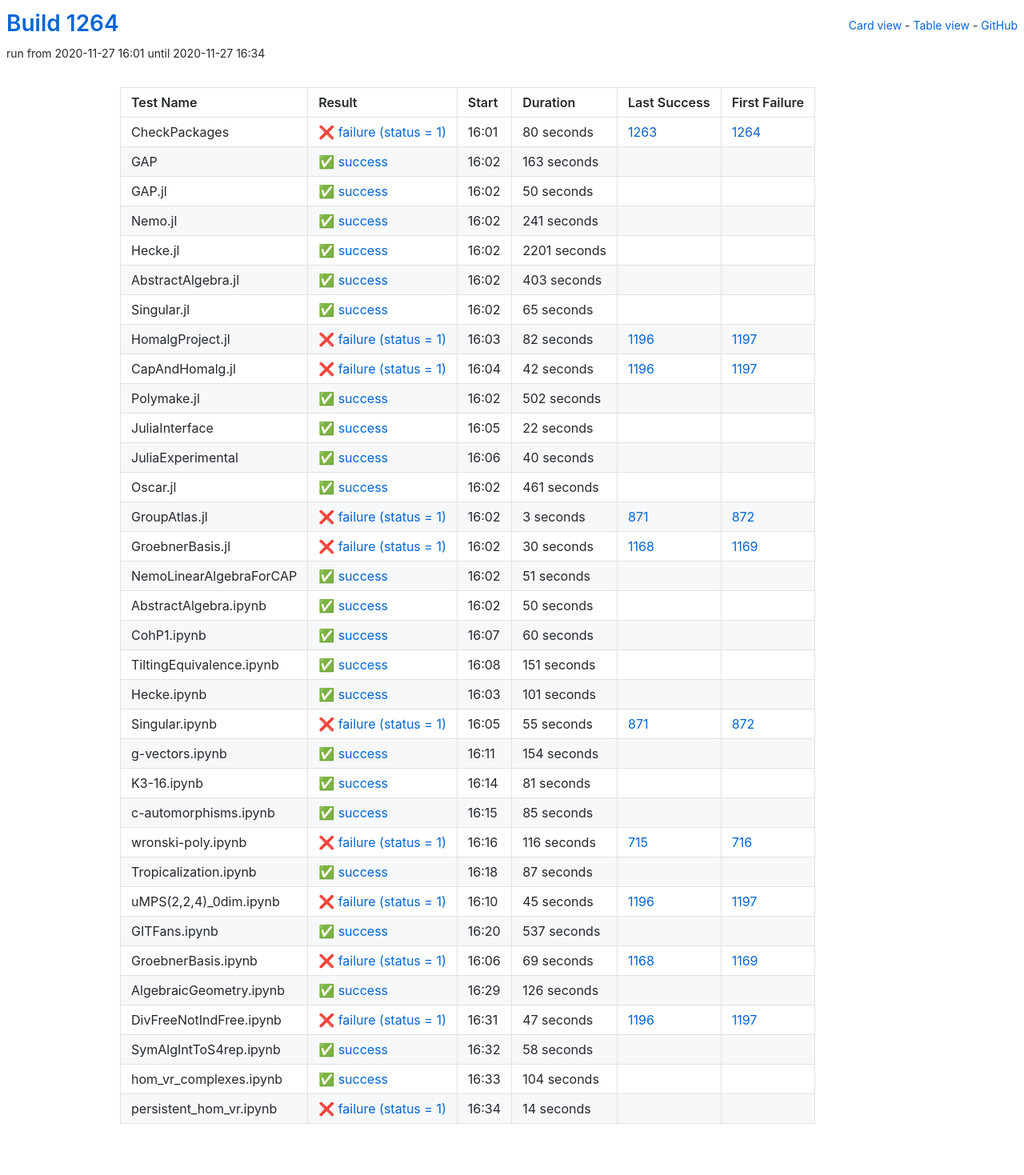
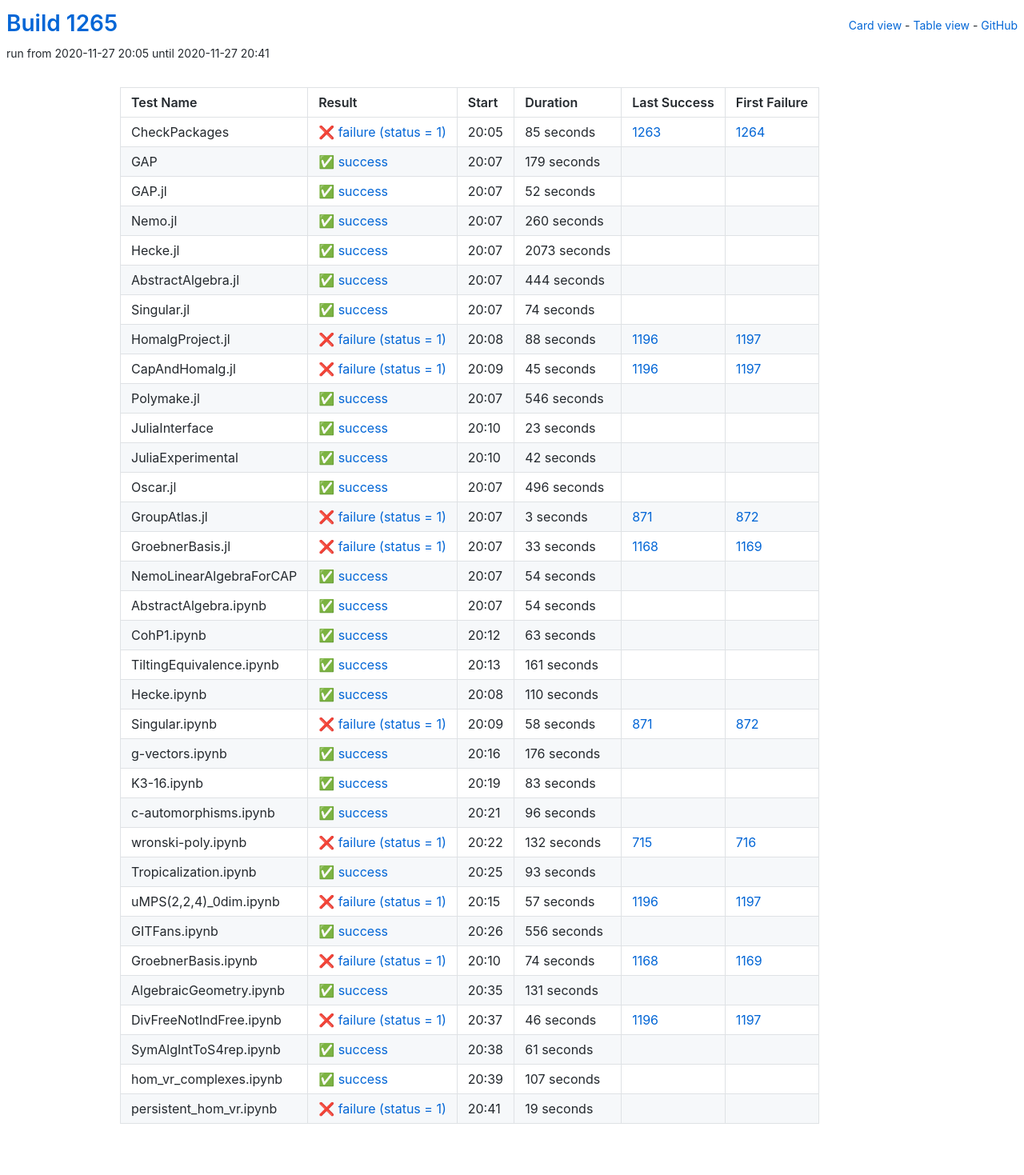
Before and after one commit to oscar-system/oscar-ci-status-stable, a Jekyll site: the page built from table.html, in a window 1280 px wide. Shown: the whole page at 80% size. Built offline with Jekyll 4.4.1, drawn with Linux system fonts in a browser that asks for light colours.

Commit message:
Build #1265

```diff
--- a/_data/ci.yml
+++ b/_data/ci.yml
@@ -1,6 +1,6 @@
 ---
-build: 1264
-build_url: https://oscarci.mathematik.uni-kl.de/job/oscar-stable/1264/
+build: 1265
+build_url: https://oscarci.mathematik.uni-kl.de/job/oscar-stable/1265/
 job: oscar-stable
 organization: oscar-system
 repo: oscar-ci-status-stable
@@ -8,164 +8,164 @@ repourl: https://github.com/oscar-system/oscar-ci-status-stable
 tests:
 - name: CheckPackages
   id: checkpackages
-  log: https://oscarci.mathematik.uni-kl.de/job/oscar-stable/1264/artifact//CheckPackages.log
-  start: 2020-11-27 16:01
+  log: https://oscarci.mathematik.uni-kl.de/job/oscar-stable/1265/artifact//CheckPackages.log
+  start: 2020-11-27 20:05
   success: false
   exitcode: 1
   status: failure
-  duration: 80
+  duration: 85
   last_success: 1263
   last_success_url: https://oscarci.mathematik.uni-kl.de/job/oscar-stable/1263/
   first_failure: 1264
   first_failure_url: https://oscarci.mathematik.uni-kl.de/job/oscar-stable/1264/
 - name: GAP
   id: gap
-  log: https://oscarci.mathematik.uni-kl.de/job/oscar-stable/1264/artifact//GAP.log
-  start: 2020-11-27 16:02
+  log: https://oscarci.mathematik.uni-kl.de/job/oscar-stable/1265/artifact//GAP.log
+  start: 2020-11-27 20:07
   success: true
   exitcode: 0
   status: success
-  duration: 163
+  duration: 179
   last_success: false
   last_success_url:
   first_failure: false
   first_failure_url:
 - name: GAP.jl
   id: gap-jl
-  log: https://oscarci.mathematik.uni-kl.de/job/oscar-stable/1264/artifact//GAP.jl.log
-  start: 2020-11-27 16:02
+  log: https://oscarci.mathematik.uni-kl.de/job/oscar-stable/1265/artifact//GAP.jl.log
+  start: 2020-11-27 20:07
   success: true
   exitcode: 0
   status: success
-  duration: 50
+  duration: 52
   last_success: false
   last_success_url:
   first_failure: false
   first_failure_url:
 - name: Nemo.jl
   id: nemo-jl
-  log: https://oscarci.mathematik.uni-kl.de/job/oscar-stable/1264/artifact//Nemo.jl.log
-  start: 2020-11-27 16:02
+  log: https://oscarci.mathematik.uni-kl.de/job/oscar-stable/1265/artifact//Nemo.jl.log
+  start: 2020-11-27 20:07
   success: true
   exitcode: 0
   status: success
-  duration: 241
+  duration: 260
   last_success: false
   last_success_url:
   first_failure: false
   first_failure_url:
 - name: Hecke.jl
   id: hecke-jl
-  log: https://oscarci.mathematik.uni-kl.de/job/oscar-stable/1264/artifact//Hecke.jl.log
-  start: 2020-11-27 16:02
+  log: https://oscarci.mathematik.uni-kl.de/job/oscar-stable/1265/artifact//Hecke.jl.log
+  start: 2020-11-27 20:07
   success: true
   exitcode: 0
   status: success
-  duration: 2201
+  duration: 2073
   last_success: false
   last_success_url:
   first_failure: false
   first_failure_url:
 - name: AbstractAlgebra.jl
   id: abstractalgebra-jl
-  log: https://oscarci.mathematik.uni-kl.de/job/oscar-stable/1264/artifact//AbstractAlgebra.jl.log
-  start: 2020-11-27 16:02
+  log: https://oscarci.mathematik.uni-kl.de/job/oscar-stable/1265/artifact//AbstractAlgebra.jl.log
+  start: 2020-11-27 20:07
   success: true
   exitcode: 0
   status: success
-  duration: 403
+  duration: 444
   last_success: false
   last_success_url:
   first_failure: false
   first_failure_url:
 - name: Singular.jl
   id: singular-jl
-  log: https://oscarci.mathematik.uni-kl.de/job/oscar-stable/1264/artifact//Singular.jl.log
-  start: 2020-11-27 16:02
+  log: https://oscarci.mathematik.uni-kl.de/job/oscar-stable/1265/artifact//Singular.jl.log
+  start: 2020-11-27 20:07
   success: true
   exitcode: 0
   status: success
-  duration: 65
+  duration: 74
   last_success: false
   last_success_url:
   first_failure: false
   first_failure_url:
 - name: HomalgProject.jl
   id: homalgproject-jl
-  log: https://oscarci.mathematik.uni-kl.de/job/oscar-stable/1264/artifact//HomalgProject.jl.log
-  start: 2020-11-27 16:03
+  log: https://oscarci.mathematik.uni-kl.de/job/oscar-stable/1265/artifact//HomalgProject.jl.log
+  start: 2020-11-27 20:08
   success: false
   exitcode: 1
   status: failure
-  duration: 82
+  duration: 88
   last_success: 1196
   last_success_url: https://oscarci.mathematik.uni-kl.de/job/oscar-stable/1196/
   first_failure: 1197
   first_failure_url: https://oscarci.mathematik.uni-kl.de/job/oscar-stable/1197/
 - name: CapAndHomalg.jl
   id: capandhomalg-jl
-  log: https://oscarci.mathematik.uni-kl.de/job/oscar-stable/1264/artifact//CapAndHomalg.jl.log
-  start: 2020-11-27 16:04
+  log: https://oscarci.mathematik.uni-kl.de/job/oscar-stable/1265/artifact//CapAndHomalg.jl.log
+  start: 2020-11-27 20:09
   success: false
   exitcode: 1
   status: failure
-  duration: 42
+  duration: 45
   last_success: 1196
   last_success_url: https://oscarci.mathematik.uni-kl.de/job/oscar-stable/1196/
   first_failure: 1197
   first_failure_url: https://oscarci.mathematik.uni-kl.de/job/oscar-stable/1197/
 - name: Polymake.jl
   id: polymake-jl
-  log: https://oscarci.mathematik.uni-kl.de/job/oscar-stable/1264/artifact//Polymake.jl.log
-  start: 2020-11-27 16:02
+  log: https://oscarci.mathematik.uni-kl.de/job/oscar-stable/1265/artifact//Polymake.jl.log
+  start: 2020-11-27 20:07
   success: true
   exitcode: 0
   status: success
-  duration: 502
+  duration: 546
   last_success: false
   last_success_url:
   first_failure: false
   first_failure_url:
 - name: JuliaInterface
   id: juliainterface
-  log: https://oscarci.mathematik.uni-kl.de/job/oscar-stable/1264/artifact//JuliaInterface.log
-  start: 2020-11-27 16:05
+  log: https://oscarci.mathematik.uni-kl.de/job/oscar-stable/1265/artifact//JuliaInterface.log
+  start: 2020-11-27 20:10
   success: true
   exitcode: 0
   status: success
-  duration: 22
+  duration: 23
   last_success: false
   last_success_url:
   first_failure: false
   first_failure_url:
 - name: JuliaExperimental
   id: juliaexperimental
-  log: https://oscarci.mathematik.uni-kl.de/job/oscar-stable/1264/artifact//JuliaExperimental.log
-  start: 2020-11-27 16:06
+  log: https://oscarci.mathematik.uni-kl.de/job/oscar-stable/1265/artifact//JuliaExperimental.log
+  start: 2020-11-27 20:10
   success: true
   exitcode: 0
   status: success
-  duration: 40
+  duration: 42
   last_success: false
   last_success_url:
   first_failure: false
   first_failure_url:
 - name: Oscar.jl
   id: oscar-jl
-  log: https://oscarci.mathematik.uni-kl.de/job/oscar-stable/1264/artifact//Oscar.jl.log
-  start: 2020-11-27 16:02
+  log: https://oscarci.mathematik.uni-kl.de/job/oscar-stable/1265/artifact//Oscar.jl.log
+  start: 2020-11-27 20:07
   success: true
   exitcode: 0
   status: success
-  duration: 461
+  duration: 496
   last_success: false
   last_success_url:
   first_failure: false
   first_failure_url:
 - name: GroupAtlas.jl
   id: groupatlas-jl
-  log: https://oscarci.mathematik.uni-kl.de/job/oscar-stable/1264/artifact//GroupAtlas.jl.log
-  start: 2020-11-27 16:02
+  log: https://oscarci.mathematik.uni-kl.de/job/oscar-stable/1265/artifact//GroupAtlas.jl.log
+  start: 2020-11-27 20:07
   success: false
   exitcode: 1
   status: failure
@@ -176,240 +176,240 @@ tests:
   first_failure_url: https://oscarci.mathematik.uni-kl.de/job/oscar-stable/872/
 - name: GroebnerBasis.jl
   id: groebnerbasis-jl
-  log: https://oscarci.mathematik.uni-kl.de/job/oscar-stable/1264/artifact//GroebnerBasis.jl.log
-  start: 2020-11-27 16:02
+  log: https://oscarci.mathematik.uni-kl.de/job/oscar-stable/1265/artifact//GroebnerBasis.jl.log
+  start: 2020-11-27 20:07
   success: false
   exitcode: 1
   status: failure
-  duration: 30
+  duration: 33
   last_success: 1168
   last_success_url: https://oscarci.mathematik.uni-kl.de/job/oscar-stable/1168/
   first_failure: 1169
   first_failure_url: https://oscarci.mathematik.uni-kl.de/job/oscar-stable/1169/
 - name: NemoLinearAlgebraForCAP
   id: nemolinearalgebraforcap
-  log: https://oscarci.mathematik.uni-kl.de/job/oscar-stable/1264/artifact//NemoLinearAlgebraForCAP.log
-  start: 2020-11-27 16:02
+  log: https://oscarci.mathematik.uni-kl.de/job/oscar-stable/1265/artifact//NemoLinearAlgebraForCAP.log
+  start: 2020-11-27 20:07
   success: true
   exitcode: 0
   status: success
-  duration: 51
+  duration: 54
   last_success: false
   last_success_url:
   first_failure: false
   first_failure_url:
 - name: AbstractAlgebra.ipynb
   id: abstractalgebra-ipynb
-  log: https://oscarci.mathematik.uni-kl.de/job/oscar-stable/1264/artifact//AbstractAlgebra.ipynb.log
-  start: 2020-11-27 16:02
+  log: https://oscarci.mathematik.uni-kl.de/job/oscar-stable/1265/artifact//AbstractAlgebra.ipynb.log
+  start: 2020-11-27 20:07
   success: true
   exitcode: 0
   status: success
-  duration: 50
+  duration: 54
   last_success: false
   last_success_url:
   first_failure: false
   first_failure_url:
 - name: CohP1.ipynb
   id: cohp1-ipynb
-  log: https://oscarci.mathematik.uni-kl.de/job/oscar-stable/1264/artifact//CohP1.ipynb.log
-  start: 2020-11-27 16:07
+  log: https://oscarci.mathematik.uni-kl.de/job/oscar-stable/1265/artifact//CohP1.ipynb.log
+  start: 2020-11-27 20:12
   success: true
   exitcode: 0
   status: success
-  duration: 60
+  duration: 63
   last_success: false
   last_success_url:
   first_failure: false
   first_failure_url:
 - name: TiltingEquivalence.ipynb
   id: tiltingequivalence-ipynb
-  log: https://oscarci.mathematik.uni-kl.de/job/oscar-stable/1264/artifact//TiltingEquivalence.ipynb.log
-  start: 2020-11-27 16:08
+  log: https://oscarci.mathematik.uni-kl.de/job/oscar-stable/1265/artifact//TiltingEquivalence.ipynb.log
+  start: 2020-11-27 20:13
   success: true
   exitcode: 0
   status: success
-  duration: 151
+  duration: 161
   last_success: false
   last_success_url:
   first_failure: false
   first_failure_url:
 - name: Hecke.ipynb
   id: hecke-ipynb
-  log: https://oscarci.mathematik.uni-kl.de/job/oscar-stable/1264/artifact//Hecke.ipynb.log
-  start: 2020-11-27 16:03
+  log: https://oscarci.mathematik.uni-kl.de/job/oscar-stable/1265/artifact//Hecke.ipynb.log
+  start: 2020-11-27 20:08
   success: true
   exitcode: 0
   status: success
-  duration: 101
+  duration: 110
   last_success: false
   last_success_url:
   first_failure: false
   first_failure_url:
 - name: Singular.ipynb
   id: singular-ipynb
-  log: https://oscarci.mathematik.uni-kl.de/job/oscar-stable/1264/artifact//Singular.ipynb.log
-  start: 2020-11-27 16:05
+  log: https://oscarci.mathematik.uni-kl.de/job/oscar-stable/1265/artifact//Singular.ipynb.log
+  start: 2020-11-27 20:09
   success: false
   exitcode: 1
   status: failure
-  duration: 55
+  duration: 58
   last_success: 871
   last_success_url: https://oscarci.mathematik.uni-kl.de/job/oscar-stable/871/
   first_failure: 872
   first_failure_url: https://oscarci.mathematik.uni-kl.de/job/oscar-stable/872/
 - name: g-vectors.ipynb
   id: g-vectors-ipynb
-  log: https://oscarci.mathematik.uni-kl.de/job/oscar-stable/1264/artifact//g-vectors.ipynb.log
-  start: 2020-11-27 16:11
+  log: https://oscarci.mathematik.uni-kl.de/job/oscar-stable/1265/artifact//g-vectors.ipynb.log
+  start: 2020-11-27 20:16
   success: true
   exitcode: 0
   status: success
-  duration: 154
+  duration: 176
   last_success: false
   last_success_url:
   first_failure: false
   first_failure_url:
 - name: K3-16.ipynb
   id: k3-16-ipynb
-  log: https://oscarci.mathematik.uni-kl.de/job/oscar-stable/1264/artifact//K3-16.ipynb.log
-  start: 2020-11-27 16:14
+  log: https://oscarci.mathematik.uni-kl.de/job/oscar-stable/1265/artifact//K3-16.ipynb.log
+  start: 2020-11-27 20:19
   success: true
   exitcode: 0
   status: success
-  duration: 81
+  duration: 83
   last_success: false
   last_success_url:
   first_failure: false
   first_failure_url:
 - name: c-automorphisms.ipynb
   id: c-automorphisms-ipynb
-  log: https://oscarci.mathematik.uni-kl.de/job/oscar-stable/1264/artifact//c-automorphisms.ipynb.log
-  start: 2020-11-27 16:15
+  log: https://oscarci.mathematik.uni-kl.de/job/oscar-stable/1265/artifact//c-automorphisms.ipynb.log
+  start: 2020-11-27 20:21
   success: true
   exitcode: 0
   status: success
-  duration: 85
+  duration: 96
   last_success: false
   last_success_url:
   first_failure: false
   first_failure_url:
 - name: wronski-poly.ipynb
   id: wronski-poly-ipynb
-  log: https://oscarci.mathematik.uni-kl.de/job/oscar-stable/1264/artifact//wronski-poly.ipynb.log
-  start: 2020-11-27 16:16
+  log: https://oscarci.mathematik.uni-kl.de/job/oscar-stable/1265/artifact//wronski-poly.ipynb.log
+  start: 2020-11-27 20:22
   success: false
   exitcode: 1
   status: failure
-  duration: 116
+  duration: 132
   last_success: 715
   last_success_url: https://oscarci.mathematik.uni-kl.de/job/oscar-stable/715/
   first_failure: 716
   first_failure_url: https://oscarci.mathematik.uni-kl.de/job/oscar-stable/716/
 - name: Tropicalization.ipynb
   id: tropicalization-ipynb
-  log: https://oscarci.mathematik.uni-kl.de/job/oscar-stable/1264/artifact//Tropicalization.ipynb.log
-  start: 2020-11-27 16:18
+  log: https://oscarci.mathematik.uni-kl.de/job/oscar-stable/1265/artifact//Tropicalization.ipynb.log
+  start: 2020-11-27 20:25
   success: true
   exitcode: 0
   status: success
-  duration: 87
+  duration: 93
   last_success: false
   last_success_url:
   first_failure: false
   first_failure_url:
 - name: uMPS(2,2,4)_0dim.ipynb
   id: umps-2-2-4-0dim-ipynb
-  log: https://oscarci.mathematik.uni-kl.de/job/oscar-stable/1264/artifact//uMPS-2-2-4-_0dim.ipynb.log
-  start: 2020-11-27 16:10
+  log: https://oscarci.mathematik.uni-kl.de/job/oscar-stable/1265/artifact//uMPS-2-2-4-_0dim.ipynb.log
+  start: 2020-11-27 20:15
   success: false
   exitcode: 1
   status: failure
-  duration: 45
+  duration: 57
   last_success: 1196
   last_success_url: https://oscarci.mathematik.uni-kl.de/job/oscar-stable/1196/
   first_failure: 1197
   first_failure_url: https://oscarci.mathematik.uni-kl.de/job/oscar-stable/1197/
 - name: GITFans.ipynb
   id: gitfans-ipynb
-  log: https://oscarci.mathematik.uni-kl.de/job/oscar-stable/1264/artifact//GITFans.ipynb.log
-  start: 2020-11-27 16:20
+  log: https://oscarci.mathematik.uni-kl.de/job/oscar-stable/1265/artifact//GITFans.ipynb.log
+  start: 2020-11-27 20:26
   success: true
   exitcode: 0
   status: success
-  duration: 537
+  duration: 556
   last_success: false
   last_success_url:
   first_failure: false
   first_failure_url:
 - name: GroebnerBasis.ipynb
   id: groebnerbasis-ipynb
-  log: https://oscarci.mathematik.uni-kl.de/job/oscar-stable/1264/artifact//GroebnerBasis.ipynb.log
-  start: 2020-11-27 16:06
+  log: https://oscarci.mathematik.uni-kl.de/job/oscar-stable/1265/artifact//GroebnerBasis.ipynb.log
+  start: 2020-11-27 20:10
   success: false
   exitcode: 1
   status: failure
-  duration: 69
+  duration: 74
   last_success: 1168
   last_success_url: https://oscarci.mathematik.uni-kl.de/job/oscar-stable/1168/
   first_failure: 1169
   first_failure_url: https://oscarci.mathematik.uni-kl.de/job/oscar-stable/1169/
 - name: AlgebraicGeometry.ipynb
   id: algebraicgeometry-ipynb
-  log: https://oscarci.mathematik.uni-kl.de/job/oscar-stable/1264/artifact//AlgebraicGeometry.ipynb.log
-  start: 2020-11-27 16:29
+  log: https://oscarci.mathematik.uni-kl.de/job/oscar-stable/1265/artifact//AlgebraicGeometry.ipynb.log
+  start: 2020-11-27 20:35
   success: true
   exitcode: 0
   status: success
-  duration: 126
+  duration: 131
   last_success: false
   last_success_url:
   first_failure: false
   first_failure_url:
 - name: DivFreeNotIndFree.ipynb
   id: divfreenotindfree-ipynb
-  log: https://oscarci.mathematik.uni-kl.de/job/oscar-stable/1264/artifact//DivFreeNotIndFree.ipynb.log
-  start: 2020-11-27 16:31
+  log: https://oscarci.mathematik.uni-kl.de/job/oscar-stable/1265/artifact//DivFreeNotIndFree.ipynb.log
+  start: 2020-11-27 20:37
   success: false
   exitcode: 1
   status: failure
-  duration: 47
+  duration: 46
   last_success: 1196
   last_success_url: https://oscarci.mathematik.uni-kl.de/job/oscar-stable/1196/
   first_failure: 1197
   first_failure_url: https://oscarci.mathematik.uni-kl.de/job/oscar-stable/1197/
 - name: SymAlgIntToS4rep.ipynb
   id: symalginttos4rep-ipynb
-  log: https://oscarci.mathematik.uni-kl.de/job/oscar-stable/1264/artifact//SymAlgIntToS4rep.ipynb.log
-  start: 2020-11-27 16:32
+  log: https://oscarci.mathematik.uni-kl.de/job/oscar-stable/1265/artifact//SymAlgIntToS4rep.ipynb.log
+  start: 2020-11-27 20:38
   success: true
   exitcode: 0
   status: success
-  duration: 58
+  duration: 61
   last_success: false
   last_success_url:
   first_failure: false
   first_failure_url:
 - name: hom_vr_complexes.ipynb
   id: hom-vr-complexes-ipynb
-  log: https://oscarci.mathematik.uni-kl.de/job/oscar-stable/1264/artifact//hom_vr_complexes.ipynb.log
-  start: 2020-11-27 16:33
+  log: https://oscarci.mathematik.uni-kl.de/job/oscar-stable/1265/artifact//hom_vr_complexes.ipynb.log
+  start: 2020-11-27 20:39
   success: true
   exitcode: 0
   status: success
-  duration: 104
+  duration: 107
   last_success: false
   last_success_url:
   first_failure: false
   first_failure_url:
 - name: persistent_hom_vr.ipynb
   id: persistent-hom-vr-ipynb
-  log: https://oscarci.mathematik.uni-kl.de/job/oscar-stable/1264/artifact//persistent_hom_vr.ipynb.log
-  start: 2020-11-27 16:34
+  log: https://oscarci.mathematik.uni-kl.de/job/oscar-stable/1265/artifact//persistent_hom_vr.ipynb.log
+  start: 2020-11-27 20:41
   success: false
   exitcode: 1
   status: failure
-  duration: 14
+  duration: 19
   last_success: false
   last_success_url:
   first_failure: false
```
Also changed, not shown: README.md.
